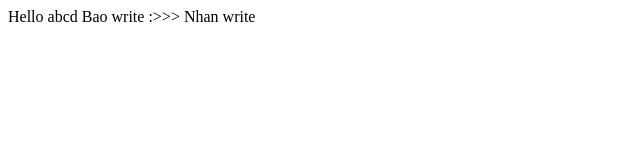
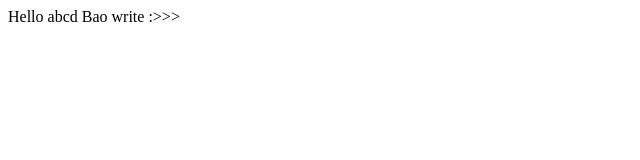
Before and after one commit to tn9th8/git-tester, a plain HTML site: page index.html in a window 1280 px wide. Shown: the full height of the page, 0-640 px from the left. Drawn offline with Linux system fonts and the light colour scheme.

Commit message:
bao push 1

```diff
--- a/index.html
+++ b/index.html
@@ -9,11 +9,8 @@
 <body>
     Hello abcd
 
-
     Bao write :>>>
 
-
-    Nhan write
 </body>
 
 </html>
```
